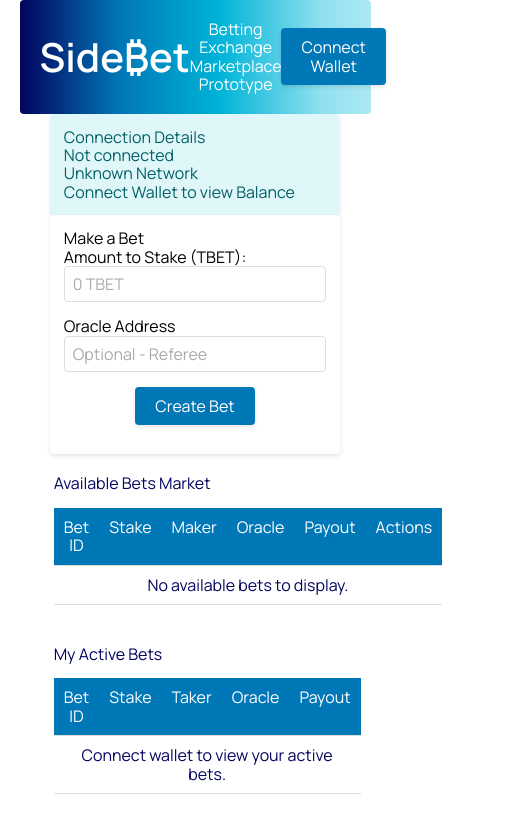
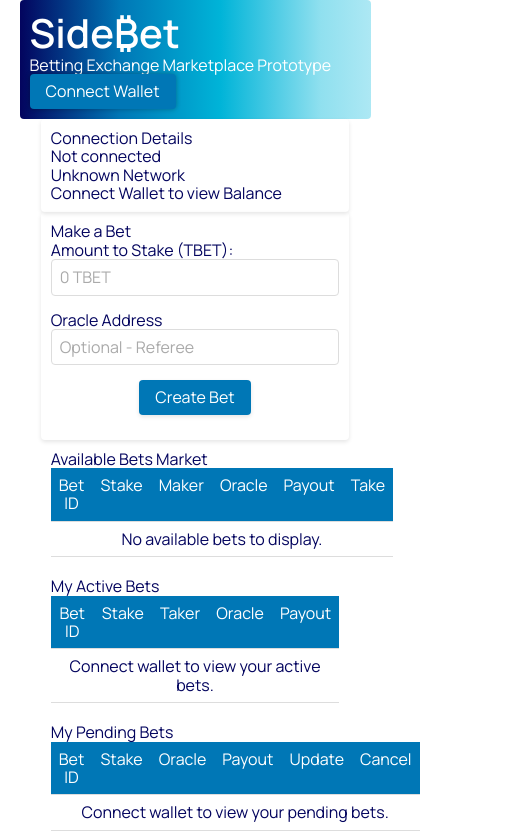
Before and after one commit to sidebetxyz/betting-exchange-token-dapp-prototype, a plain HTML site: page index.html in a window 390 px wide. Both pictures are taken after a click on the button "Connect Wallet". Shown: the top 836 px of the page, 514 px wide, since content can reach past the window. Drawn offline with nearby package versions, Linux system fonts and the light colour scheme.

Commit message:
Achieved styling milestone stability

```diff
--- a/css/styles.css
+++ b/css/styles.css
@@ -1,4 +1,17 @@
 @import url("https://fonts.googleapis.com/css2?family=Manrope:wght@400;600&display=swap");
+
+:root {
+  --primary-color: #0077b6;
+  --hover-color: #005884;
+  --light-blue: #eaf5f7;
+  --dark-text: #03045e;
+  --light-text: #ffffff;
+  --placeholder-text: #aaa;
+  --input-border: #ddd;
+  --box-shadow-light: 0px 2px 4px rgba(0, 0, 0, 0.1);
+  --box-shadow-dark: 0px 4px 8px rgba(0, 0, 0, 0.2);
+  --box-shadow-focus: 0px 0px 5px rgba(0, 0, 0, 0.3);
+}
 
 *, *::before, *::after {
   box-sizing: border-box;
@@ -6,13 +19,13 @@
 
 body {
   font-family: "Manrope", sans-serif;
-  background-color: #ffffff;
-  color: #03045e;
+  background-color: var(--light-text);
+  color: var(--dark-text);
+  margin: 0;
+  padding: 0;
 }
 
-header,
-main,
-section {
+header, main, section {
   margin: 0 auto;
   padding: 20px;
   max-width: 980px;
@@ -21,13 +34,7 @@ section {
 .gradient-section {
   background: linear-gradient(to right, #03045E, #023E8A, #0077B6, #0096C7, #00B4D8, #48CAE4, #90E0EF, #ADE8F4);
   border-radius: 4px;
-  color: #ffffff;
-}
-
-.button-container {
-  display: flex;
-  justify-content: center;
-  align-items: center;
+  color: var(--light-text);
 }
 
 #title-container h1 {
@@ -41,17 +48,9 @@ section {
   align-items: center;
 }
 
-#title-container {
-  margin-right: auto;
-}
-
 #description-container {
   text-align: center;
   flex-grow: 1;
-}
-
-#wallet-container {
-  margin-left: auto;
 }
 
 #main-container {
@@ -62,76 +61,65 @@ section {
 .box-container {
   padding: 14px;
   border-radius: 4px;
-  box-shadow: 0px 2px 4px rgba(0, 0, 0, 0.1);
+  box-shadow: var(--box-shadow-light);
 }
 
 button {
   cursor: pointer;
-  background-color: #0077b6;
-  color: #ffffff;
+  background-color: var(--primary-color);
+  color: var(--light-text);
   padding: 10px 20px;
   border: none;
   border-radius: 4px;
-  box-shadow: 0px 2px 4px rgba(0, 0, 0, 0.1);
+  box-shadow: var(--box-shadow-light);
   transition: background-color 0.3s, box-shadow 0.3s;
 }
 
 button:hover {
-  background-color: #005884;
-  box-shadow: 0px 4px 8px rgba(0, 0, 0, 0.2);
+  background-color: var(--hover-color);
+  box-shadow: var(--box-shadow-dark);
 }
 
-.action-cell {
-  display: flex;
-  justify-content: space-between;
-  align-items: center;
-  padding: 0 10px;
-}
-
-.action-button {
-  flex: 1;
-  margin: 0 10px;
-}
-
-#info-container {
-  background-color: #e0f7fa;
-  color: #006064;
-}
-
-#create-bet-container {
-  background-color: #ffffff;
-  color: #000000;
+button:active, button:focus {
+  outline: none;
+  box-shadow: var(--box-shadow-focus);
 }
 
 .form-group {
   margin-bottom: 15px;
 }
 
-input[type=number],
-input[type=text] {
+.button-container {
+  display: flex;
+  justify-content: center;
+  align-items: center;
+}
+
+input[type=number], input[type=text] {
   width: 100%;
   padding: 8px;
-  border: 1px solid #ddd;
+  border: 1px solid var(--input-border);
   border-radius: 4px;
 }
 
 input::placeholder {
-  color: #aaa;
+  color: var(--placeholder-text);
+}
+
+.table-responsive {
+  width: 100%;
+  margin-top: 15px;
+  overflow-x: auto;
 }
 
 table {
   width: 100%;
   border-collapse: collapse;
-  margin-top: 15px;
 }
 
 thead {
-  background-color: #0077b6;
-  color: #ffffff;
-}
-
-thead:hover {
-  background-color: #005884;
+  background-color: var(--primary-color);
+  color: var(--light-text);
 }
 
 th, td {
@@ -141,13 +129,27 @@ th, td {
 }
 
 tbody tr:hover {
-  background-color: #eaf5f7;
+  background-color: var(--light-blue);
 }
 
 @media screen and (max-width: 768px) {
-  .gradient-section,
-  #info-container,
-  #create-bet-container {
+  header, main, section, .gradient-section, .box-container {
+    padding: 10px;
     max-width: 90%;
   }
+
+  button {
+    padding: 8px 16px;
+  }
+
+  th, td {
+    padding: 8px;
+  }
 }
+
+@media screen and (max-width: 480px) {
+  #header-container {
+    flex-direction: column;
+    align-items: flex-start;
+  }
+}
--- a/index.html
+++ b/index.html
@@ -97,10 +97,9 @@
               <th>Maker</th>
               <th>Oracle</th>
               <th>Payout</th>
-              <th>Actions</th>
+              <th>Take</th>
             </tr>
           </thead>
-
           <tbody id="available-bets">
             <tr id="no-available-bets-row" class="default-row">
               <td colspan="6">No available bets to display.</td>
@@ -138,12 +137,13 @@
               <th>Stake</th>
               <th>Oracle</th>
               <th>Payout</th>
-              <th>Actions</th>
+              <th>Update</th>
+              <th>Cancel</th>
             </tr>
           </thead>
           <tbody id="user-bets">
             <tr id="no-user-bets-row" class="default-row">
-              <td colspan="5">Connect wallet to view your pending bets.</td>
+              <td colspan="6">Connect wallet to view your pending bets.</td>
             </tr>
           </tbody>
         </table>
--- a/js/app.js
+++ b/js/app.js
@@ -284,7 +284,7 @@ async function populateUserPendingBets() {
     const row = document.createElement("tr");
     const cell = document.createElement("td");
     cell.textContent = "Connect wallet to view your pending bets.";
-    cell.colSpan = 5;
+    cell.colSpan = 6;
     row.appendChild(cell);
     userBetsContainer.appendChild(row);
     return;
@@ -297,7 +297,7 @@ async function populateUserPendingBets() {
       const row = document.createElement("tr");
       const cell = document.createElement("td");
       cell.textContent = "You have no pending bets.";
-      cell.colSpan = 5;
+      cell.colSpan = 6;
       row.appendChild(cell);
       userBetsContainer.appendChild(row);
       return;
@@ -306,7 +306,7 @@ async function populateUserPendingBets() {
     for (const betId of userBets) {
       const betDetail = await tokenContract.readBet(betId);
       const { alice, amount, oracle } = betDetail;
-      const formattedAmount = formatTokenAmount(amount);
+      const formattedAmount = formatTokenAmount(amount); // Ensure formatTokenAmount function is defined and imported properly.
       const truncatedOracle = truncateAddress(oracle);
       const payoutAmount = BigInt(amount) * 2n;
       const formattedPayoutAmount = formatTokenAmount(payoutAmount.toString());
@@ -320,27 +320,26 @@ async function populateUserPendingBets() {
         }
       );
 
-      // Creating a cell for Actions and appending to the row
-      const actionCell = document.createElement("td");
-      actionCell.className = "action-cell";
-
       // Creating "Update Oracle" Button
+      const updateCell = document.createElement("td");
       const updateButton = document.createElement("button");
-      updateButton.textContent = "Update Oracle";
+      updateButton.textContent = "Update";
       updateButton.className = "action-button";
       updateButton.dataset.action = "updateOracle";
       updateButton.dataset.betId = betId;
-      actionCell.appendChild(updateButton);
+      updateCell.appendChild(updateButton);
+      row.appendChild(updateCell);
 
       // Creating "Cancel" Button
+      const cancelCell = document.createElement("td");
       const cancelButton = document.createElement("button");
       cancelButton.textContent = "Cancel";
       cancelButton.className = "action-button";
       cancelButton.dataset.action = "cancelBet";
       cancelButton.dataset.betId = betId;
-      actionCell.appendChild(cancelButton);
+      cancelCell.appendChild(cancelButton);
+      row.appendChild(cancelCell);
 
-      row.appendChild(actionCell);
       userBetsContainer.appendChild(row);
     }
   } catch (error) {
@@ -348,7 +347,7 @@ async function populateUserPendingBets() {
     const errorRow = document.createElement("tr");
     const errorCell = document.createElement("td");
     errorCell.textContent = "Error loading pending bets.";
-    errorCell.colSpan = 5;
+    errorCell.colSpan = 6;
     errorRow.appendChild(errorCell);
     userBetsContainer.appendChild(errorRow);
   }
```
